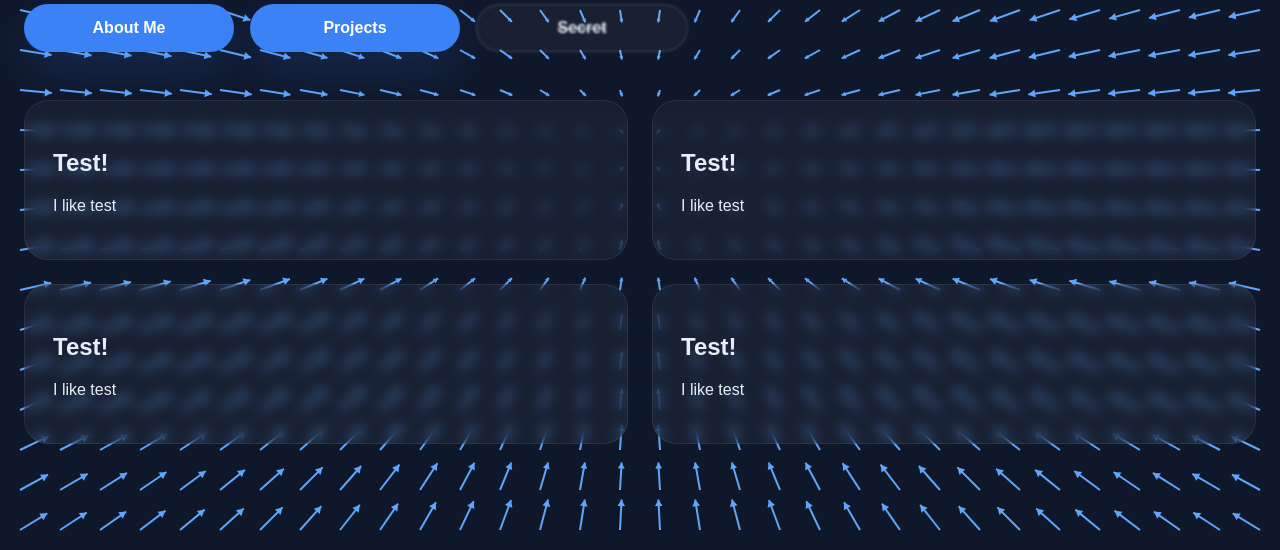
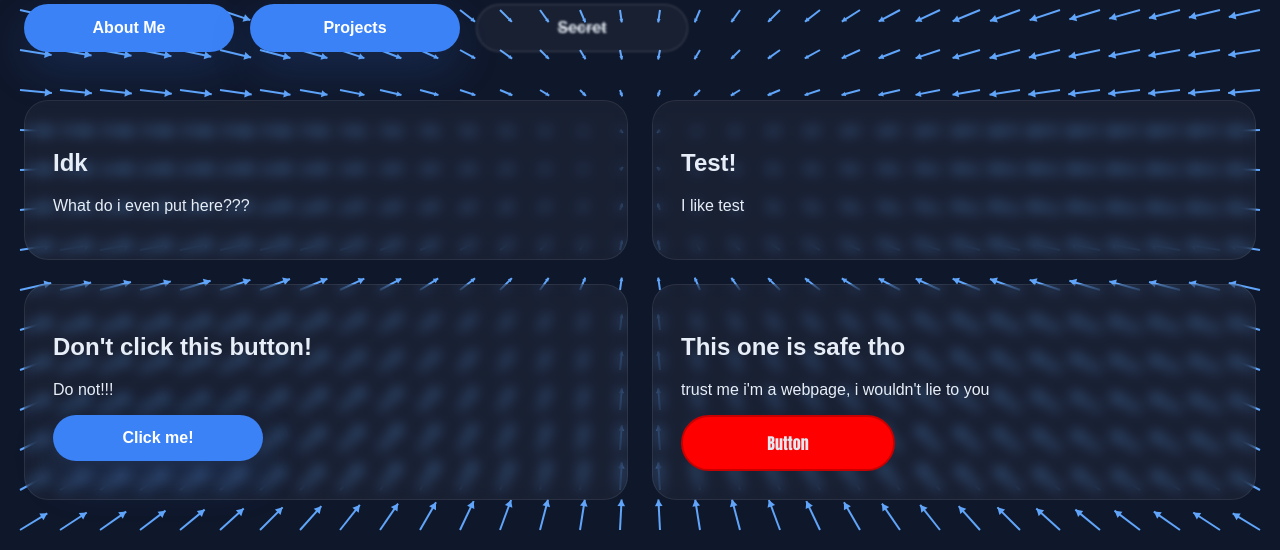
Before and after one commit to CrashInteracted/crashinteracted.github.io, a plain HTML site: page index.html in a window 1280 px wide. Shown: the part 250-800 px from the top of the page. Drawn offline with Linux system fonts and the light colour scheme.

Commit message:
Added favicon and replaced text in cards on home page (forgot last time lmao)

```diff
--- a/index.html
+++ b/index.html
@@ -3,6 +3,7 @@
     <head>
         <meta charset="UTF-8">
         <meta name="viewport" content="width=device-width, initial-scale=1.0">
+        <link rel="icon" href="./favicon.png"/>
         <title>Crash Interacted</title>
         <link rel="stylesheet" href="style.css">
     </head>
@@ -43,20 +44,22 @@
             <!-- Grid with cards! idk what to put here -->
             <section class="section-grid">
                 <article class="card">
-                    <h2>Test!</h2>
-                    <p>I like test</p>
+                    <h2>Idk</h2>
+                    <p>What do i even put here???</p>
                 </article>
                 <article class="card">
                     <h2>Test!</h2>
                     <p>I like test</p>
                 </article>
                 <article class="card">
-                    <h2>Test!</h2>
-                    <p>I like test</p>
+                    <h2>Don't click this button!</h2>
+                    <p>Do not!!!</p>
+                    <a class="button" href="./nocivaf.png">Click me!</a>
                 </article>
                 <article class="card">
-                    <h2>Test!</h2>
-                    <p>I like test</p>
+                    <h2>This one is safe tho</h2>
+                    <p>trust me i'm a webpage, i wouldn't lie to you</p>
+                    <a class="button-scary" href="">Button</a>
                 </article>
             </section>
 
--- a/style.css
+++ b/style.css
@@ -68,7 +68,8 @@ canvas {
 }
 
 .button,
-.button-secret {
+.button-secret,
+.button-scary {
   display: inline-flex;
   align-items: center;
   justify-content: center;
@@ -93,7 +94,15 @@ canvas {
     filter: blur(1px);
 }
 
+.button-scary {
+    border: 2px solid rgb(200, 0, 0);
+    color: #e2e8f0;
+    background: red;
+    font-family: Impact, Haettenschweiler, 'Arial Narrow Bold', sans-serif;
+}
+
 .button:hover,
-.button-secret:hover {
+.button-secret:hover,
+.button-scary:hover {
     transform: translateY(-2px);
 }
```
Also changed, not shown: about.html (+1 -0 lines), projects.html (+1 -0 lines), secret.html (+3 -0 lines), favicon.png (added), nocivaf.png (added).
